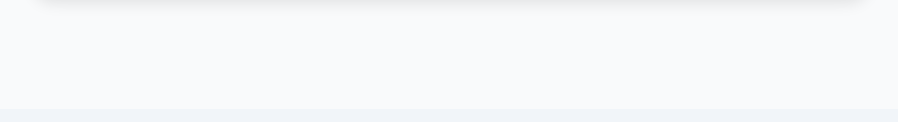
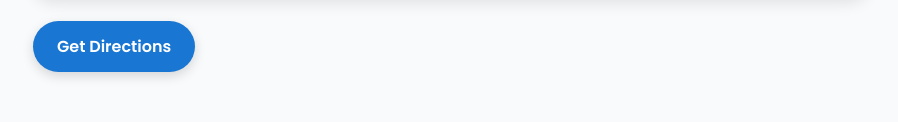
Before and after one commit to SilaWahome/ukarimu, a plain HTML site: page index.html in a window 1280 px wide. Shown: the part 2348-2470 px from the top of the page, without its empty margins (189-1087 px from the left). Drawn offline with Linux system fonts and the light colour scheme.

Commit message:
Update index.html

```diff
--- a/index.html
+++ b/index.html
@@ -80,6 +80,22 @@
       border-radius: 20px;
       box-shadow: 0 6px 15px rgba(0,0,0,0.1);
     }
+    .map-section .btn-directions {
+      display: inline-block;
+      margin-top: 1rem;
+      padding: 0.8rem 1.5rem;
+      background: #1976d2;
+      color: white;
+      font-weight: 600;
+      text-decoration: none;
+      border-radius: 30px;
+      box-shadow: 0 4px 12px rgba(0,0,0,0.15);
+      transition: background 0.3s ease, transform 0.2s ease;
+    }
+    .map-section .btn-directions:hover {
+      background: #125a9c;
+      transform: translateY(-3px);
+    }
     footer {
       text-align: center;
       padding: 2rem 1rem;
@@ -151,6 +167,8 @@
     <div class="section map-section">
       <h2>📍 Venue Location</h2>
       <iframe src="https://www.google.com/maps/embed?pb=!1m14!1m8!1m3!1d3142.02007840475!2d37.04359864!3d-1.44598259!3m2!1i1024!2i768!4f13.1!3m3!1m2!1s0x182f7674c24dc2e7%3A0x2669cdc498e23f69!2sUkarimu%20House!5e1!3m2!1sen!2ske!4v1755886970245!5m2!1sen!2ske" allowfullscreen="" loading="lazy" referrerpolicy="no-referrer-when-downgrade"></iframe>
+      <br>
+      <a class="btn-directions" href="https://www.google.com/maps/dir/?api=1&destination=Ukarimu+House" target="_blank">Get Directions</a>
     </div>
   </div>
 
```
